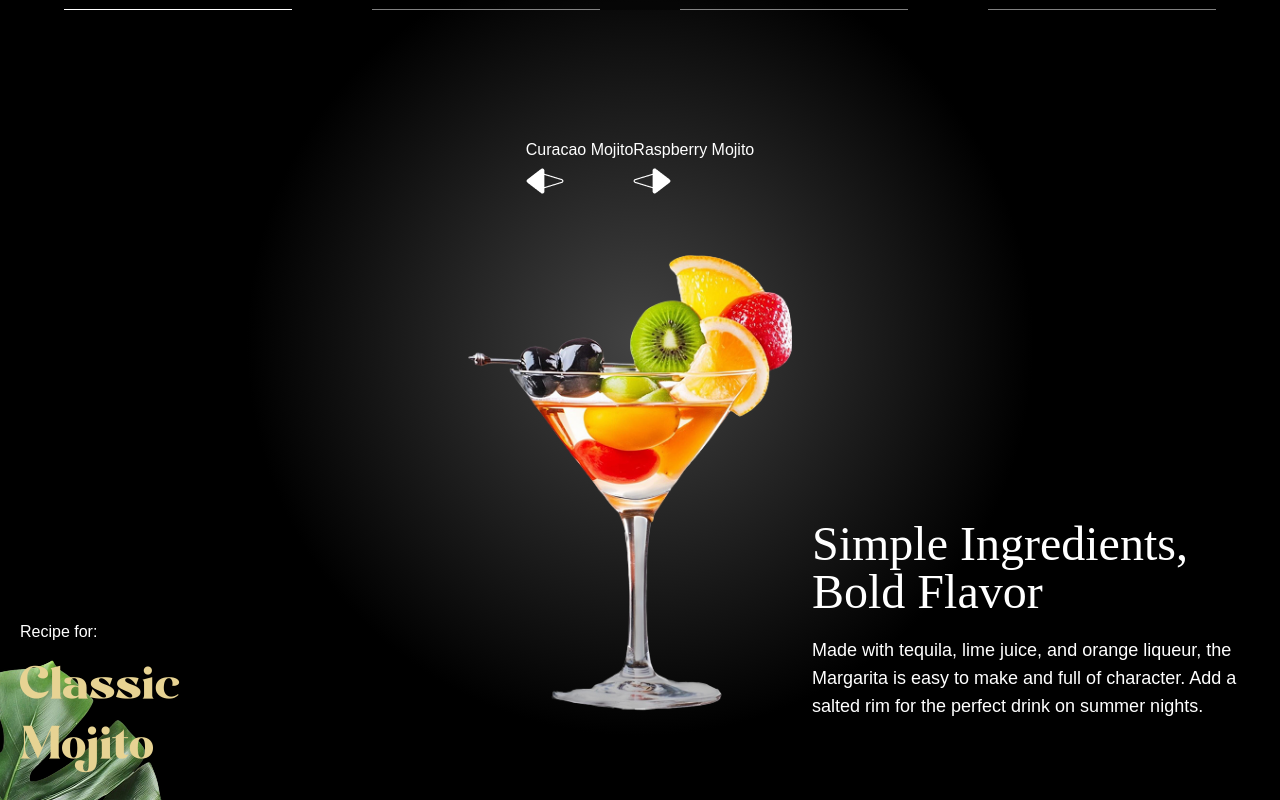
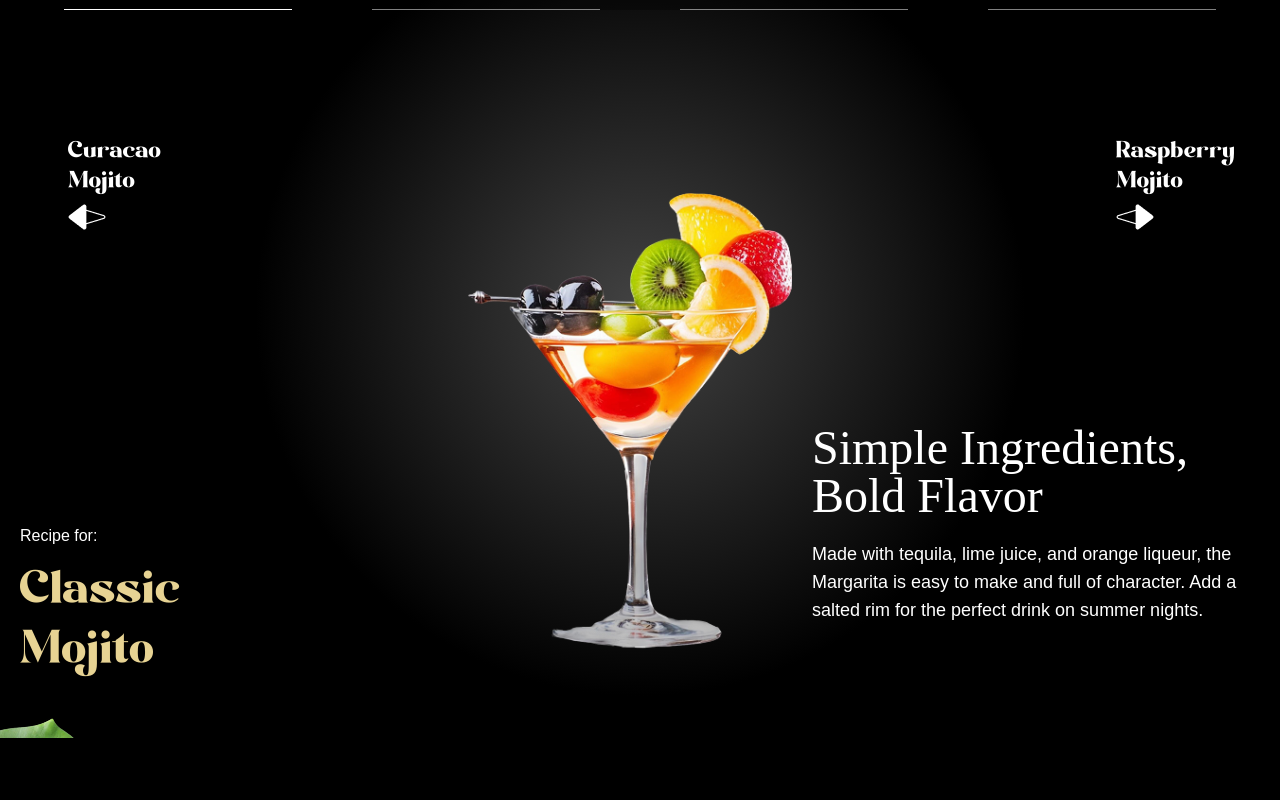
Before and after one commit to CodeLeez/gsap_leezcocktails, a React (Vite) app: page / in a window 1280 px wide. Shown: the part 4287-5087 px from the top of the page. After the commit the page ends 5025 px from the top, so only its background shows below. Built offline with nearby package versions, Linux system fonts and the light colour scheme; a web font is replaced by a local one.

Commit message:
Implemented the Menu Section

```diff
--- a/src/components/Menu.jsx
+++ b/src/components/Menu.jsx
@@ -1,12 +1,27 @@
 'use client';
 import React, {useRef, useState} from 'react';
 import {allCocktails} from "../../constants/index.js";
+import {useGSAP} from "@gsap/react";
+import gsap from "gsap";
 
 const Menu = () => {
 
    const contentRef =  useRef();
 
     const[currentIndex, setCurrentIndex] = useState(0);
+
+    useGSAP(() => {
+        gsap.fromTo('#title', {opacity: 0}, {opacity: 1, duration: 1});
+        gsap.fromTo('.cocktail img', {opacity:0, xPercent: -100}, {
+            xPercent: 0, opacity: 1, duration:1, ease: 'power1.inOut'
+        })
+        gsap.fromTo('.details h2', {yPercent: 100, opacity: 0}, {
+            yPercent: 0, opacity: 100, ease: 'power1.inOut'
+        })
+        gsap.fromTo('.details p', {yPercent: 100, opacity: 0}, {
+            yPercent: 0, opacity: 100, ease: 'power1.inOut'
+        })
+    }, [currentIndex]);
 
     const totalCocktails = allCocktails.length;
 
@@ -55,8 +70,8 @@ const Menu = () => {
             </nav>
 
             <div className="content">
-                <div className="arrow">
-                    <button className="text-left" onClick={() => goToSlide(currentIndex - 1)}>
+                <div className="arrows">
+                    <button className="text-left ml-12" onClick={() => goToSlide(currentIndex - 1)}>
                         <span>{prevCocktail.name}</span>
                         <img src="/images/right-arrow.png" alt="right-arrow" aria-hidden="true"/>
                     </button>
--- a/src/index.css
+++ b/src/index.css
@@ -280,7 +280,7 @@ body {
         @apply relative w-full md:mt-40 mt-0 2xl:px-0 px-5 py-20 radial-gradient;
 
         #m-left-leaf {
-            @apply object-contain absolute -bottom-20 left-0 md:w-fit w-1/3;
+            @apply object-contain absolute -bottom-50 left-0 md:w-fit w-1/3;
         }
 
         #m-right-leaf {
@@ -320,7 +320,7 @@ body {
         }
 
         .recipe {
-            @apply flex max-md:flex-col gap-10 md:items-center justify-between w-full lg:absolute bottom-0;
+            @apply flex max-md:flex-col gap-10 md:items-center justify-between w-full lg:absolute top-[55%];
 
             .info {
                 @apply space-y-4 lg:translate-y-20;
```
